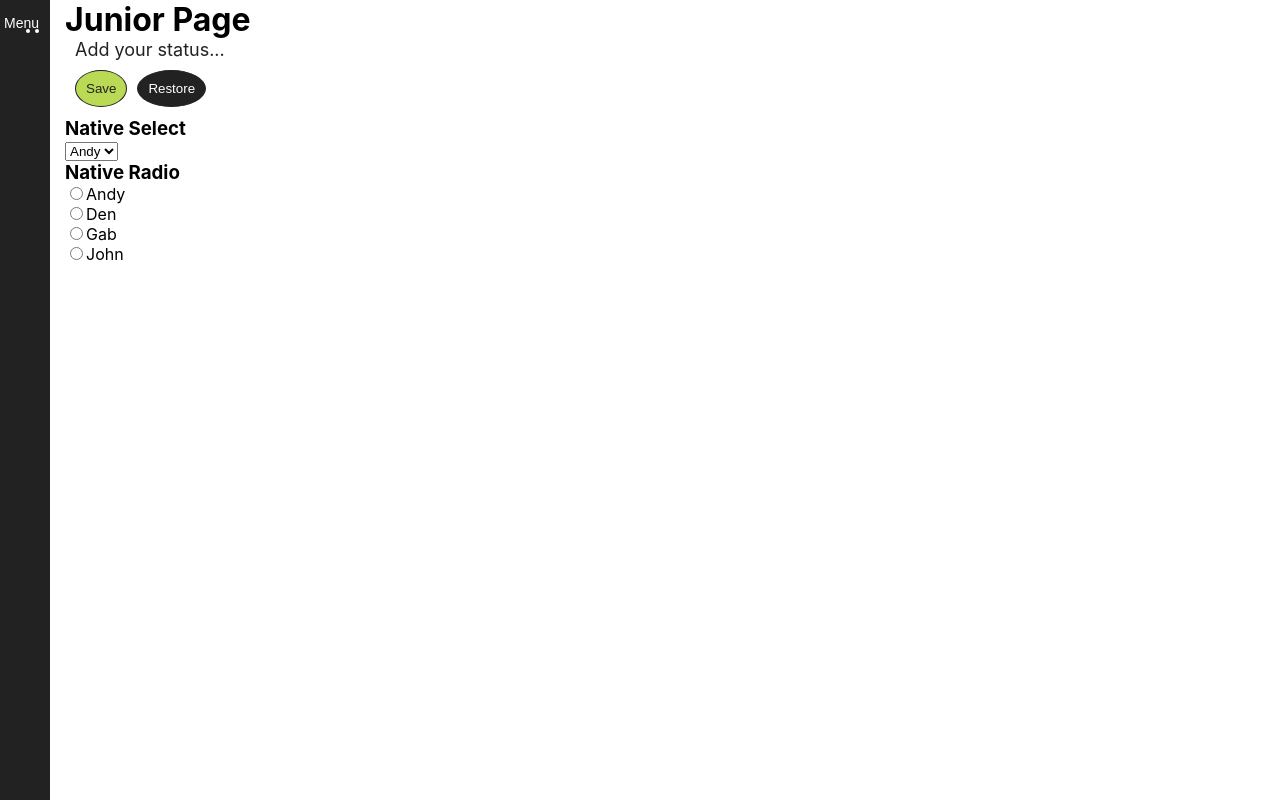
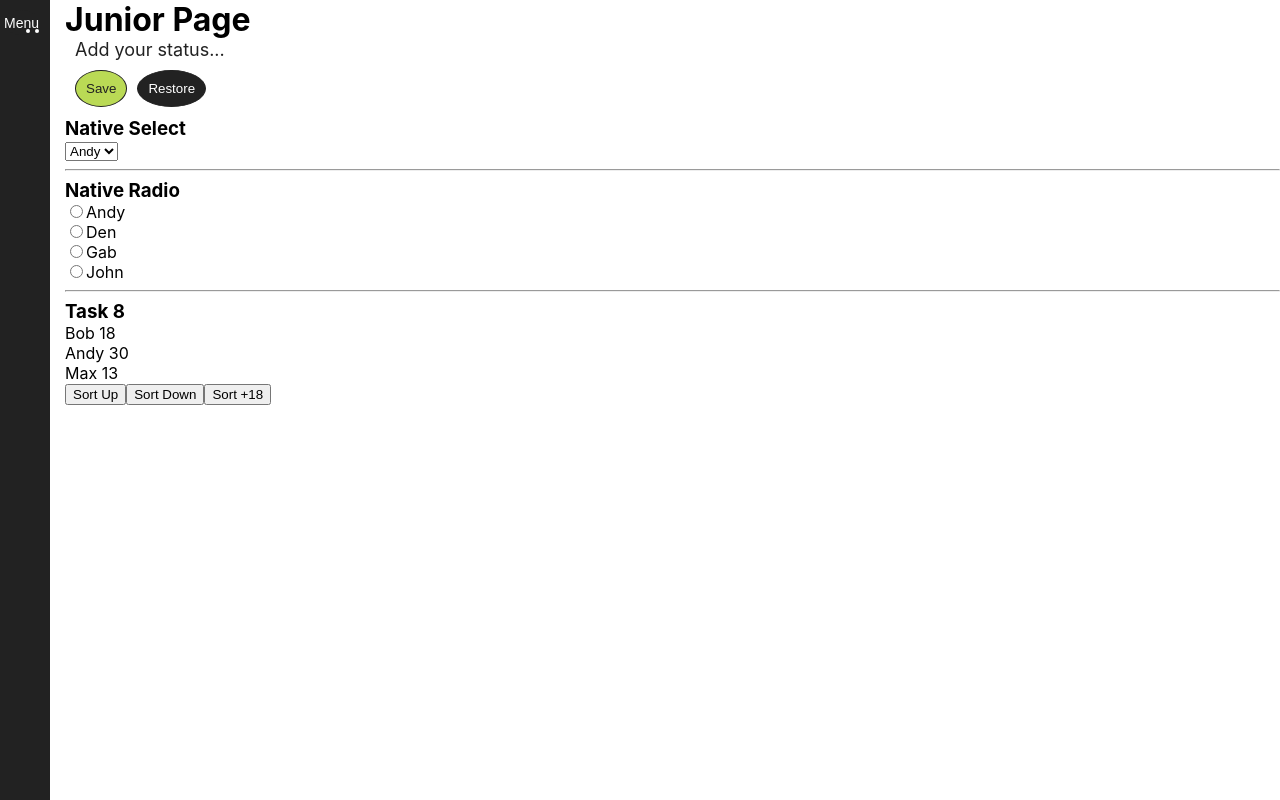
Before and after one commit to AndIReyf/React_Homework, a React (Create React App) app: page /#/junior in a window 1280 px wide. Built offline with nearby package versions, Linux system fonts and the light colour scheme.

Commit message:
Task 8 is done.

```diff
--- a/src/Task5/Junior/Junior.tsx
+++ b/src/Task5/Junior/Junior.tsx
@@ -6,6 +6,7 @@ import {Button} from "../../common/Button/Button";
 import {restoreState, saveState} from "../../LocalStorage/LocalStorage";
 import {OptionsType, Select} from "../../common/Select/Select";
 import {Radio, RadioItemsType} from "../../common/Radio/Radio";
+import {Users} from "../../Task8/Users";
 
 type PropsType = {}
 
@@ -52,9 +53,12 @@ export function Junior(props: PropsType) {
                 onChange={changeSelectValue}
                 value={selectValue}
                 options={selectOptions}/>
+            <hr/>
             <Radio
                 radioName={radioName}
                 radioItems={radioItems}/>
+            <hr/>
+            <Users/>
         </div>
     )
 }
--- /dev/null
+++ b/src/Task8/Users.tsx
@@ -0,0 +1,37 @@
+import React from "react";
+import {hwReducer, initialState, sortAC, sortByAgeAC} from "./homeWorkReducer";
+
+type PropsType = {}
+
+export function Users(props: PropsType) {
+
+    const sortPayloadUp = 'up'
+    const sortPayloadDown = 'down'
+    const sortPayloadAge = 18
+
+    const [state, setState] = React.useState(initialState)
+    const sortUp = () => setState(hwReducer(state, sortAC(sortPayloadUp)))
+    const sortDown = () => setState(hwReducer(state, sortAC(sortPayloadDown)))
+    const sortByAge = () => setState(hwReducer(state, sortByAgeAC(sortPayloadAge)))
+
+    return (
+        <div>
+            <h3>Task 8</h3>
+            {
+                state.map(item => {
+                    return (
+                        <div key={item.id}>
+                            <span>{item.name} </span>
+                            <span> {item.age}</span>
+                        </div>
+                    )
+                })
+            }
+            <div>
+                <button onClick={sortUp}>Sort Up</button>
+                <button onClick={sortDown}>Sort Down</button>
+                <button onClick={sortByAge}>Sort +18</button>
+            </div>
+        </div>
+    )
+}
--- /dev/null
+++ b/src/Task8/homeWorkReducer.ts
@@ -0,0 +1,62 @@
+export type StateType = {
+    id: string
+    name: string
+    age: number
+}
+type ActionType = SortType | SortByAgeType
+type PayloadType = 'up' | 'down'
+type SortType = {
+    type: 'SORT'
+    payload: PayloadType
+}
+type SortByAgeType = {
+    type: 'CHECK'
+    payload: number
+}
+
+export const initialState: Array<StateType> = [
+    {id: '1', name: 'Bob', age: 18},
+    {id: '2', name: 'Andy', age: 30},
+    {id: '3', name: 'Max', age: 13}
+]
+
+export const hwReducer = (initialState: Array<StateType>, action: ActionType): Array<StateType> => {
+    switch (action.type) {
+        case "SORT": {
+            if (action.payload === 'up') {
+                const newState = initialState.sort(function (a, b): any {
+                    if (a.name > b.name) {
+                        return 1;
+                    }
+                    if (a.name < b.name) {
+                        return -1;
+                    }
+                    return 0;
+                })
+                return [...newState]
+            }
+            const newState = initialState.sort(function (a, b): any {
+                if (a.name > b.name) {
+                    return -1;
+                }
+                if (a.name < b.name) {
+                    return 1;
+                }
+                return 0;
+            })
+            return [...newState]
+        }
+        case "CHECK": {
+            return initialState.filter(item => item.age >= action.payload)
+        }
+        default:
+            return [...initialState]
+    }
+};
+
+export const sortAC = (payload: PayloadType): SortType => {
+    return {type: "SORT", payload}
+}
+export const sortByAgeAC = (payload: number): SortByAgeType => {
+    return {type: "CHECK", payload}
+}
```
Also changed, not shown: 1 other file (tests, documents, lock files or other folders).
